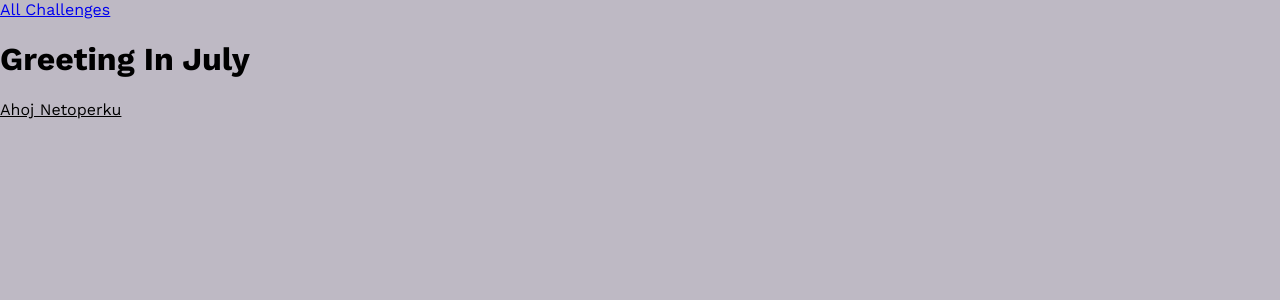
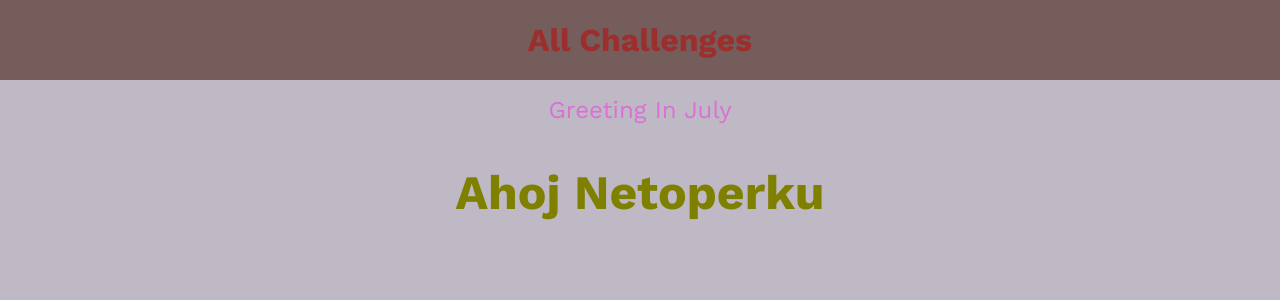
Before and after one commit to MichalWes/Python-Django---The-Practical-Guide, a Django app: page /challenges/july in a window 1280 px wide. Shown: the top 300 px of the page. Run offline with Django 3.2, Linux system fonts and the light colour scheme.

Commit message:
Styles cont.

```diff
--- /dev/null
+++ b/challenges/static/challenges/challenge.css
@@ -0,0 +1,17 @@
+h1,
+h2 {
+    text-align: center;
+    color: olive;
+}
+
+h1 {
+    font-size: 1.5rem;
+    margin: 2 rem 0 1 rem 0;
+    font-weight: normal;
+    color: orchid;
+}
+
+h2 {
+    font-size: 3rem;
+    font-weight: bold;
+}
--- a/challenges/templates/challenges/challenge.html
+++ b/challenges/templates/challenges/challenge.html
@@ -1,4 +1,10 @@
 {% extends "base.html" %}
+{% load static %}
+
+  {% block css_files %}
+    <link rel="stylesheet" href="{% static "challenges/challenge.css" %}">
+    <link rel="stylesheet" href="{% static "challenges/includes/header.css" %}">
+  {% endblock css_files %}
 
   {% block page_title %}
     {{ month_name|title }}
@@ -6,10 +12,11 @@
 
   {% block content %}
     {% include "challenges/includes/header.html" %}
+
     <h1>{{ month_name|title }}</h1>
     {% if text is not None%}
-      <u>{{ text }}</u>
+      <h2>{{ text }}</h2>
     {% else %}
-      <u>There is no challenge for this month!</u>
+      <h2>There is no challenge for this month!</h2>
     {% endif %}
   {% endblock %}
```
